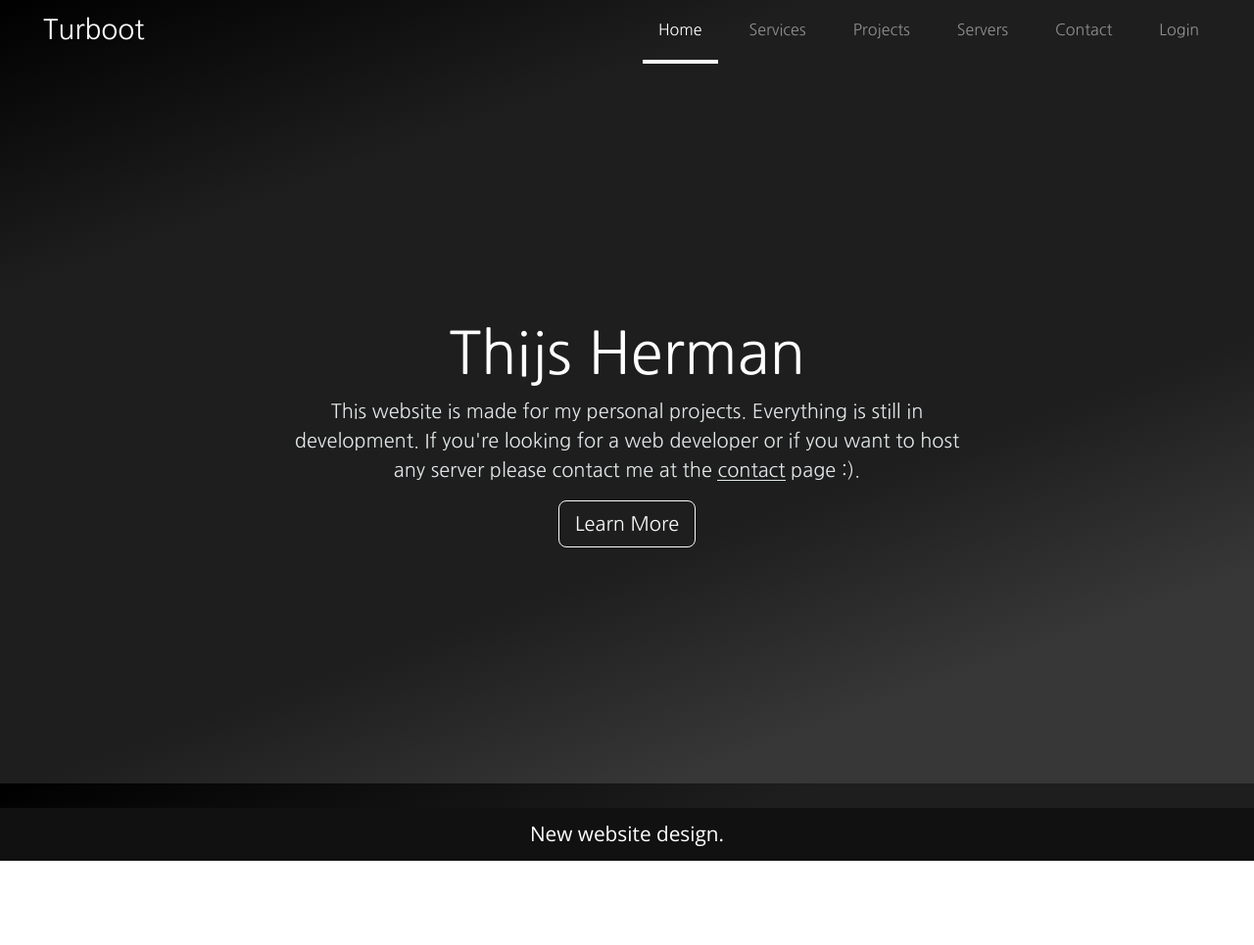
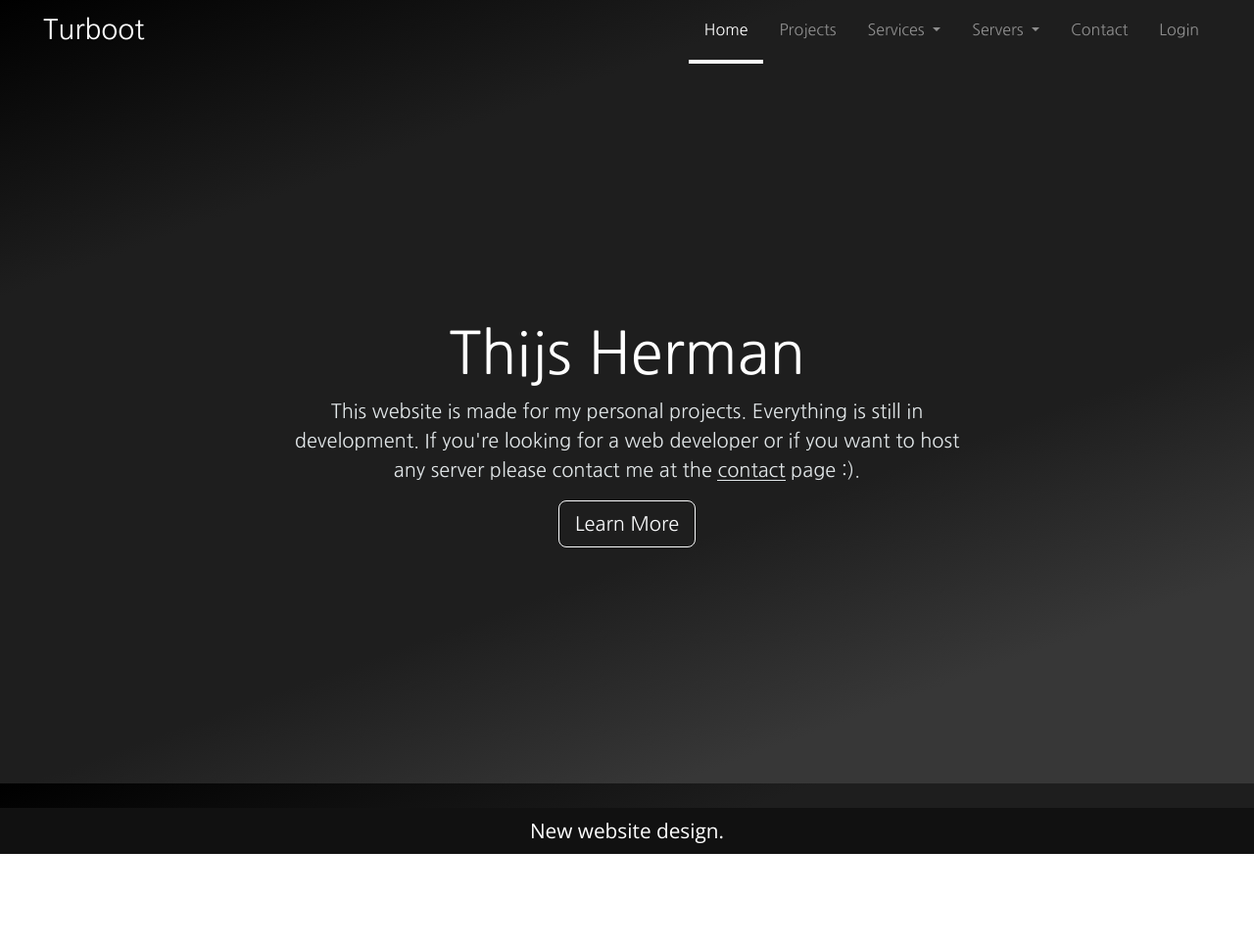
Before and after one commit to Turbootzz/Turboot, a PHP site: page / in a window 1280 px wide. Shown: the top 965 px of the page at 98% size. Run offline with PHP 8.4, Linux system fonts and the light colour scheme; some libraries are stand-ins or nearby versions.

Commit message:
Added dropdowns & fixes
- Added dropdowns to navbar
- Used proper HTML elements
- Checked for errors in HTML validator and fixed them.

```diff
--- a/assets/css/main.css
+++ b/assets/css/main.css
@@ -83,6 +83,10 @@ header {
 
 .turboot-title {
   color: white;
+}
+
+.dropdown-turboot {
+  background-color: #292929 !important;
 }
 
 /* --Main-- */
--- a/assets/js/main.js
+++ b/assets/js/main.js
@@ -2,14 +2,14 @@ console.log("Turboot Website");
 
 // EmailJS
 
-var PUBLIC_KEY = config.PUBLIC_KEY;
-var SERVICE_ID = config.SERVICE_ID;
-var TEMPLATE_ID = config.TEMPLATE_ID;
+let PUBLIC_KEY = config.PUBLIC_KEY;
+let SERVICE_ID = config.SERVICE_ID;
+let TEMPLATE_ID = config.TEMPLATE_ID;
 (function () {
    emailjs.init(PUBLIC_KEY);
 })();
 
-function sendMail() {
+function sendMail(SERVICE_ID, TEMPLATE_ID) {
    var params = {
       name : document.getElementById("name").value,
       email : document.getElementById("email").value,
--- a/footer.php
+++ b/footer.php
@@ -10,9 +10,7 @@
   // }
   ?>
 </footer>
-<!-- <script type="text/javascript" src="assets/js/popper.min.js"></script> -->
 <script src="assets/js/main.js"></script>
 <script src="assets/bootstrap/js/bootstrap.bundle.min.js"></script>
-<script src="assets/bootstrap/js/bootstrap.js"></script>
 </body>
 </html>
--- a/header.php
+++ b/header.php
@@ -19,30 +19,59 @@ require "assets/includes/functions.inc.php"; // calls for the functions from fil
 <!-- text-white bg-dark -->
 
 <body class="d-flex text-center">
-  <!-- <div class="bg-img" style="background-image: url(assets/img/bg.png)" alt="bg"> -->
   <header class="mb-auto">
     <!-- header div -->
     <div class="headernav" id="myHeadernav">
       <!-- <img src="assets/img/icon.png" alt="Turboot Icon" width="50" height="50" style="float: right;"> -->
       <h3 class="turboot-title float-md-start mb-0 p-1" style="display:inline-block;">Turboot</h3>
-      <nav class="nav nav-masthead justify-content-center float-md-end">
+      <nav class="nav-masthead justify-content-center float-md-end" id="navbarSupportedContent">
+        <ul class="nav">
+          <li class="nav-item">
             <a class="nav-link <?php active('/');
             active(''); ?>" aria-current="page" href="/">Home</a>
-        <a class="nav-link <?php active('services'); ?>" href="services">Services</a>
+          </li>
+          <li class="nav-item">
             <a class="nav-link <?php active('project'); ?>" href="project">Projects</a>
-        <a class="nav-link <?php active('servers'); ?>" href="servers">Servers</a>
+          </li>
+          <li class="nav-item">
+            <a class="nav-link dropdown-toggle <?php active('services'); ?>" href="services" role="button" data-bs-toggle="dropdown">
+            Services
+          </a>
+          <ul class="dropdown-turboot dropdown-menu dropdown-menu-dark">
+            <li><a class="dropdown-item" href="https://cloud.turboot.com" target="_blank">Nextcloud</a></li>
+            <li><a class="dropdown-item" href="https://jelly.turboot.com" target="_blank">Jellyfin</a></li>
+            <li><hr class="dropdown-divider"></li>
+            <li><a class="dropdown-item" href="services">Other...</a></li>
+          </ul>
+          </li>
+          <li class="nav-item dropdown">
+            <a class="nav-link dropdown-toggle <?php active('servers'); ?>" href="servers" role="button" data-bs-toggle="dropdown">
+            Servers
+          </a>
+          <ul class="dropdown-turboot dropdown-menu dropdown-menu-dark">
+            <li><a class="dropdown-item" href="servers">Minecraft</a></li>
+            <li><a class="dropdown-item" href="servers">ARK: Survival Evolved</a></li>
+            <li><a class="dropdown-item" href="servers">The Forest</a></li>
+            <li><a class="dropdown-item" href="https://discord.gg/ctVVghh" target="_blank">Discord</a></li>
+            <li><hr class="dropdown-divider"></li>
+            <li><a class="dropdown-item" href="servers">Other...</a></li>
+          </ul>
+          </li>
+          <li class="nav-item">
             <a class="nav-link <?php active('contact'); ?>" href="contact">Contact</a>
+          </li>
           <?php // Changes the way something looks by having logged in
           if (isset($_SESSION["useruid"])) {
-          echo "<a class='nav-link ";
+            echo "<li class='nav-item'><a class='nav-link ";
             active('profile');
             echo "' href='profile'>Profile</a></li>";
           } else { // if not logged in you get this below
-          echo "<a class='nav-link ";
+            echo "<li class='nav-item'><a class='nav-link ";
             active('login');
-          echo "' href='login'>Login</a>";
+            echo "' href='login'>Login</a></li>";
           }
           ?>
+        </ul>
       </nav>
     </div>
   </header>
--- a/index.php
+++ b/index.php
@@ -12,15 +12,15 @@ include_once "header.php";
 </div>
 <section class="banner-news">
 <div class="news-section container">
-    <p id="news-text">New website design.</p>
+    <h6 id="news-text">New website design.</h6>
   </div>
 </section>
 <section class="banner-1">
   <div class="section-div container">
     <div class="row">
       <div class="col-md-6">
-        <h1>My Projects</h1>
-        <hr class="hr line-2" />
+        <h2 class="h1">My Projects</h2>
+        <hr class="hr line-2">
         <p class="banner-1-text">My name is Thijs Herman, and I am a web developer.
           I've made many projects that can be useful for me or for other people. I am always trying to push
           myself and make new discoveries of the things I can build or make. Most of my projects are
@@ -29,7 +29,7 @@ include_once "header.php";
       </div>
       <span class="image-fit col-md-6">
         <a href="https://github.com/Turbootzz">
-          <img class="img-fluid rounded" src="assets/img/github.png" alt="Turboot Github Profile" width="" height="">
+          <img class="img-fluid rounded" src="assets/img/github.png" alt="Turboot Github Profile">
         </a>
       </span>
     </div>
@@ -37,8 +37,8 @@ include_once "header.php";
 </section>
 <section class="banner-2">
   <div class="section-div container">
-    <h1>How did I start?</h1>
-    <hr class="hr line-1" />
+    <h2 class="h1">How did I start?</h2>
+    <hr class="hr line-1">
     <p class="banner-2-text">I've always had interest in doing technical things since I was young.
       It all started when I was 11 years old and I got my dads old PC and I was really into Minecraft
       at the time. So I started a Minecraft server and eventually I started to make Java plugins for it.
@@ -51,15 +51,15 @@ include_once "header.php";
 </section>
 <section class="banner-3">
   <div class="section-div container">
-    <h1>My Services</h1>
-    <hr class="hr line-center-1" />
+    <h2 class="h1">My Services</h2>
+    <hr class="hr line-center-1">
     <p class="banner-3-text">Hosting various services that you can be a part of.
       <br><br>
       To get your own account, please visit the <a href="contact" class="url-white">
         contact</a> page or message me on Discord: Turboot#3918.
     </p>
     <br>
-    <div class="row" id="">
+    <div class="row">
       <div class="col-4 col-12-medium">
         <span class="image-fit">
           <a href="https://cloud.turboot.com">
@@ -68,21 +68,17 @@ include_once "header.php";
         </span>
         <h3 class="pb-3 turboot-cloud-long">Turboot Cloud</h3>
         <h3 class="turboot-cloud-short">Cloud</h3>
-        <a href="https://cloud.turboot.com">
-          <button type="button" class="btn btn-outline-secondary">Click Here</button>
-        </a>
+          <button type="button" onclick="window.open('https://cloud.turboot.com','_blank');" class="btn btn-outline-secondary">Click Here</button>
       </div>
       <div class="col-4 col-12-medium">
         <span class="image-fit">
-          <a href="https://jelly.turboot.com">
+          <a href="https://jelly.turboot.com" target="_blank">
             <img class="img-fluid rounded border border-success" src="assets/img/turboot-jelly.png" alt="Turboot Jellyfin">
           </a>
         </span>
         <h3 class="pb-3 jellyfin-long">Jellyfin (Films & Series)</h3>
         <h3 class="jellyfin-short">Jellyfin</h3>
-        <a href="https://jelly.turboot.com">
-          <button type="button" class="btn btn-outline-secondary">Click Here</button>
-        </a>
+          <button type="button" onclick="window.open('https://jelly.turboot.com','_blank');" class="btn btn-outline-secondary">Click Here</button>
       </div>
       <div class="col-4 col-12-medium">
         <span class="image-fit">
@@ -91,17 +87,15 @@ include_once "header.php";
           </a>
         </span>
         <h3 class="pb-3">Hosting</h3>
-        <a href="servers.php">
-          <button type="button" class="btn btn-outline-secondary">Click Here</button>
-        </a>
+          <button type="button" onclick="location.href='servers';" class="btn btn-outline-secondary">Click Here</button>
       </div>
     </div>
   </div>
 </section>
 <section class="banner-4">
   <div class="section-div container">
-    <h1>Turboot</h1>
-    <hr class="hr line-center-2" />
+    <h2 class="h1">Turboot</h2>
+    <hr class="hr line-center-2">
     <br>
   </div>
 </section>
```
Also changed, not shown: README.md. Lines whose indentation alone changed are shown as unchanged.
